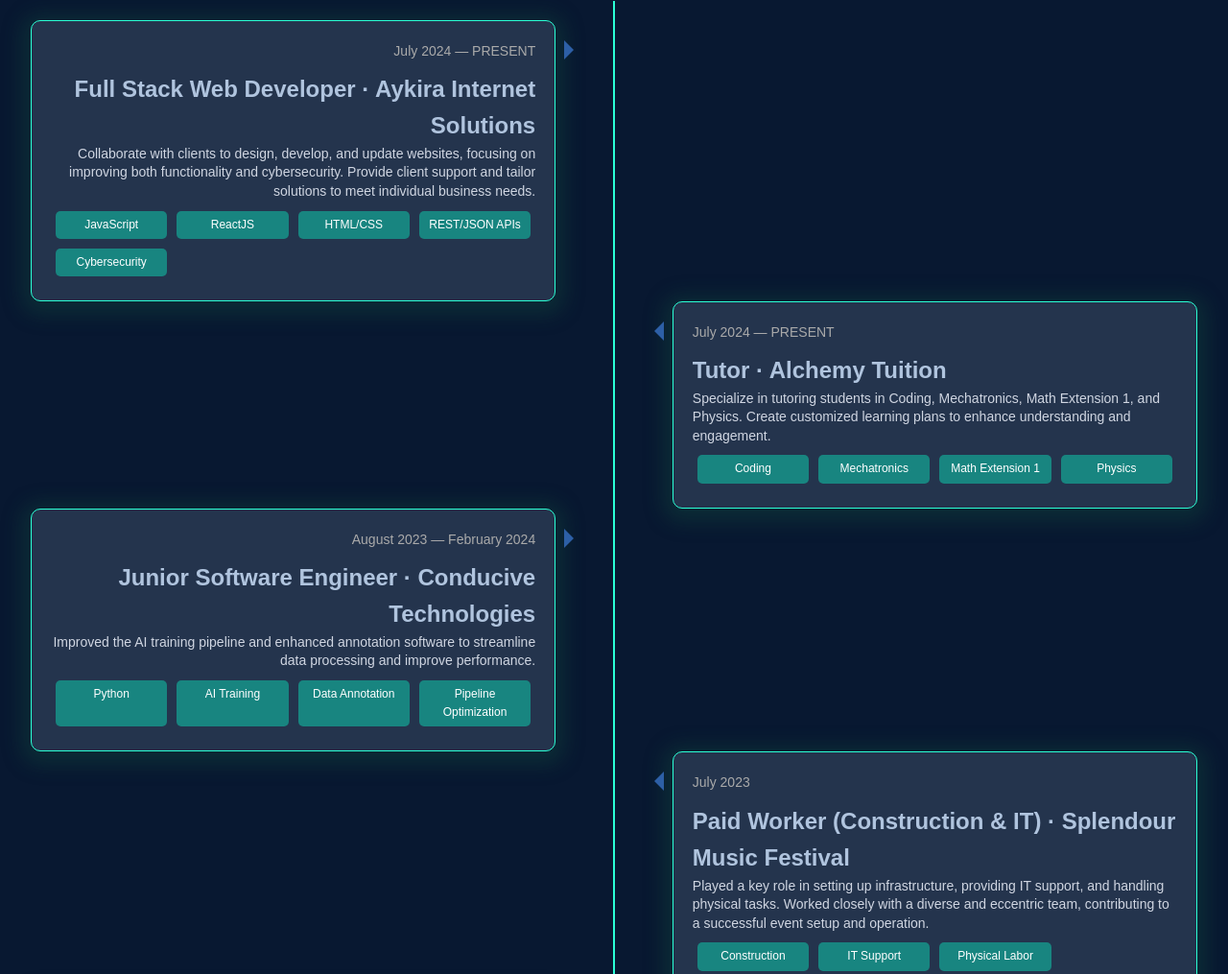
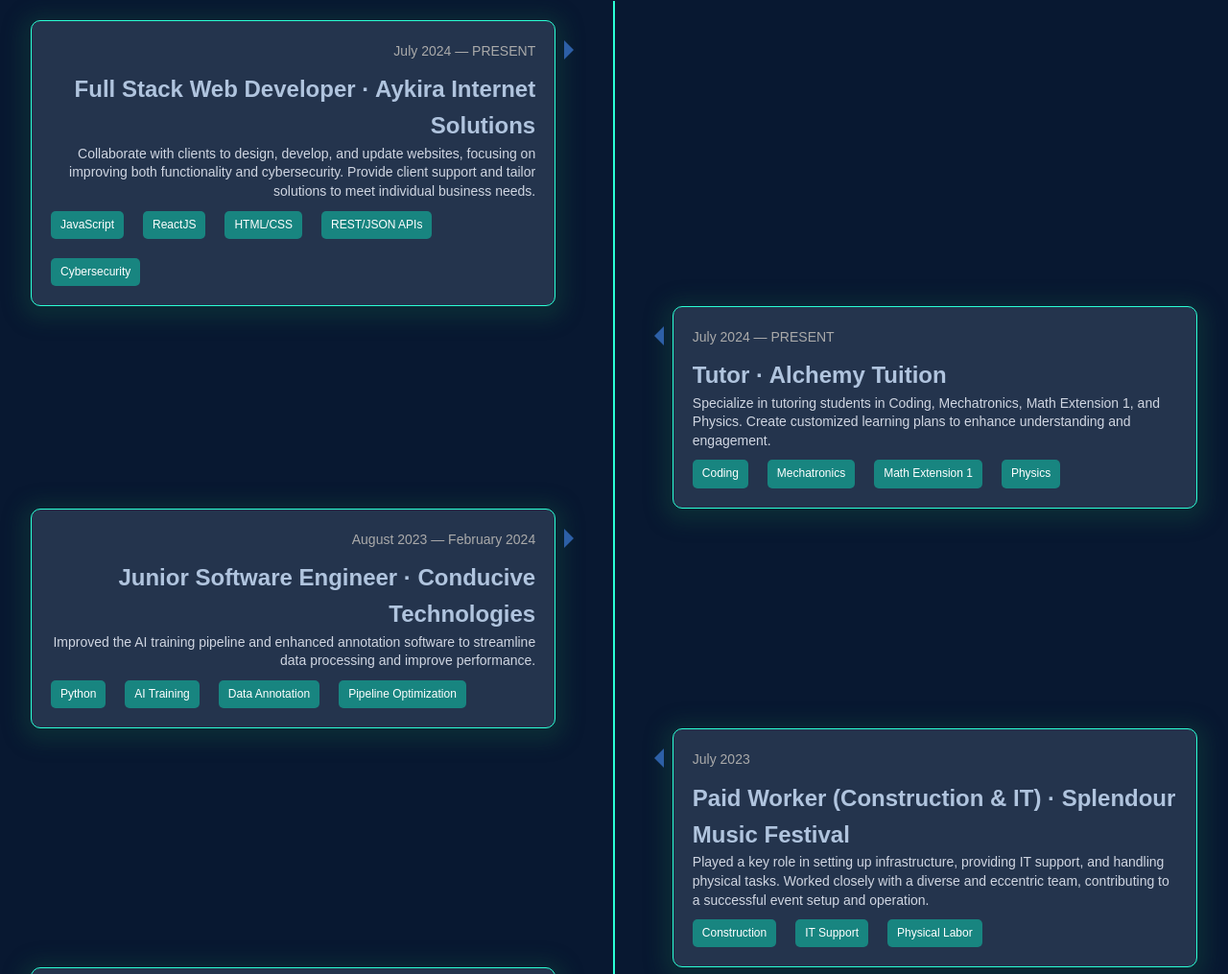
Before and after one commit to TheTheoM/TheTheoM.github.io, a plain HTML site: page index.html in a window 1280 px wide. Shown: the part 4350-5365 px from the top of the page at 96% size. Drawn offline with Linux system fonts and the light colour scheme; a script that the page names is missing; a web font is replaced by a local one.

Commit message:
Updated Tags styling

```diff
--- a/styles.css
+++ b/styles.css
@@ -751,21 +751,22 @@ body {
   }
 
   .tags {
-    display: grid;
-    grid-template-columns: repeat(auto-fill, minmax(100px, 1fr));
-    gap: 10px;
-    margin: 5px;
+    display: flex;
+    flex-wrap: wrap;
+    gap: 20px;
     margin-top: 10px;
-    overflow-wrap: break-word;
 }
-  .tag {
+
+.tag {
     background-color: #08faca68;
     color: #fff;
-    padding: 5px 5px;
+    padding: 5px 10px;
     border-radius: 5px;
     font-size: 12px;
-    text-align: center;
-  }
+    display: inline-block;
+    word-wrap: break-word;
+}
+
 
   .timeline {
     position: relative;
@@ -959,7 +960,6 @@ body {
     border-radius: 10px;
     padding: 0.5em 1em;
     margin-top: 30px;
-
 }
 
 .social-icons-contact a {
@@ -968,7 +968,6 @@ body {
     text-decoration: non;
     cursor: pointer;
     pointer-events: all;
-
 }
 
 .social-icons-contact a:hover {
```
